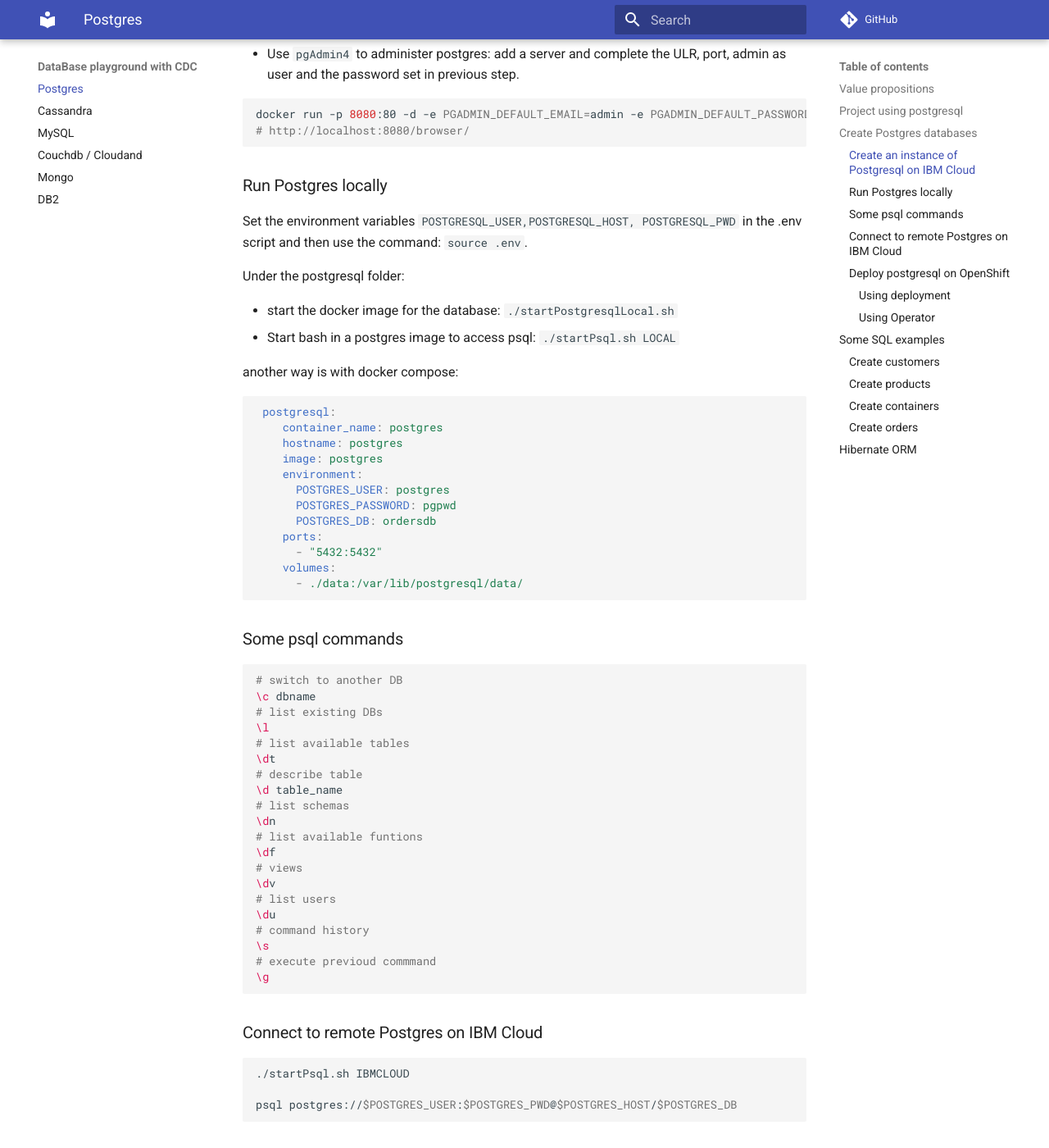
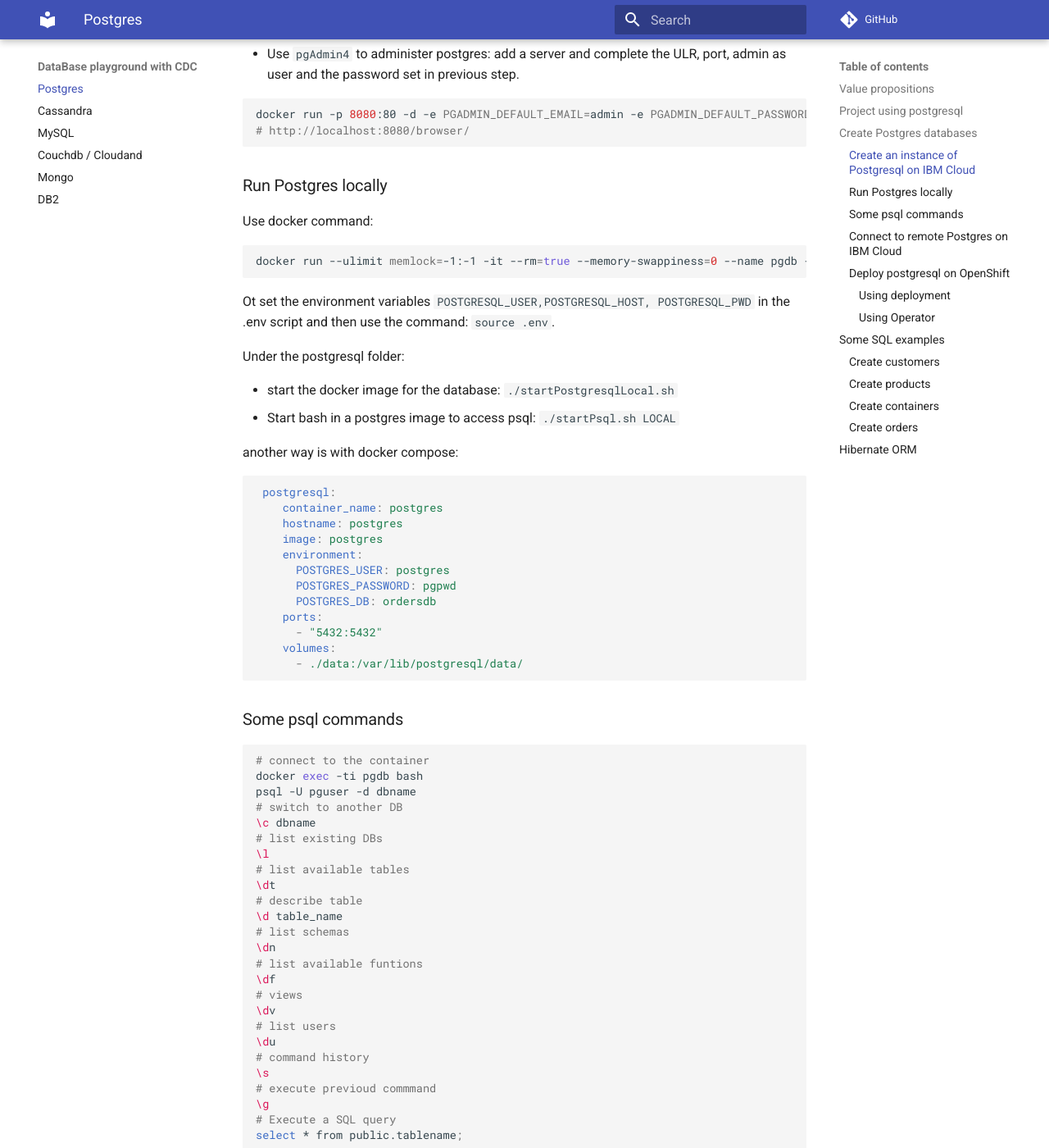
Before and after one commit to jbcodeforce/db-play, an MkDocs documentation site: the page built from docs/postgres.md, in a window 1280 px wide and 1400 px high, scrolled down 929 px. Shown: the whole window at 82% size. Built offline with MkDocs 1.6.1 and Material for MkDocs 9.7.7, drawn with Linux system fonts in a browser that asks for light colours; comment, search, counter and statistics services are not loaded; some of the changed text lies outside the part shown.

Commit message:
Add postgres detail

````diff
--- a/docs/postgres.md
+++ b/docs/postgres.md
@@ -41,7 +41,14 @@
 
 ### Run Postgres locally
 
-Set the environment variables `POSTGRESQL_USER,POSTGRESQL_HOST, POSTGRESQL_PWD` in the .env script and then use the command: `source .env`.
+Use docker command:
+
+```shell
+docker run --ulimit memlock=-1:-1 -it --rm=true --memory-swappiness=0 --name pgdb -e POSTGRES_USER=pguser -e POSTGRES_PASSWORD=passw0rd -e POSTGRES_DB=bettertodo -p 5432:5432 postgres:10.5
+```
+
+Ot set the environment variables `POSTGRESQL_USER,POSTGRESQL_HOST, POSTGRESQL_PWD` in the .env script and then use the command: `source .env`.
+
 
 Under the postgresql folder:
 
@@ -68,6 +75,9 @@
 ### Some psql commands
 
 ```shell
+# connect to the container
+docker exec -ti pgdb bash
+psql -U pguser -d dbname
 # switch to another DB
 \c dbname
 # list existing DBs
@@ -88,6 +98,8 @@
 \s
 # execute previoud commmand
 \g
+# Execute a SQL query
+select * from public.tablename;
 ```
 
 ### Connect to remote Postgres on IBM Cloud
@@ -129,7 +141,7 @@
 oc port-forward postgres-5f449ccd95-tclb6 15432:5432
 ```
 
-Then in the quarkus app or in env file define properties like:
+Then in the Quarkus app or in env file define properties like:
 
 ```shell
 export QUARKUS_DATASOURCE_USERNAME=postgres
````
Also changed, not shown: 3 other files.
